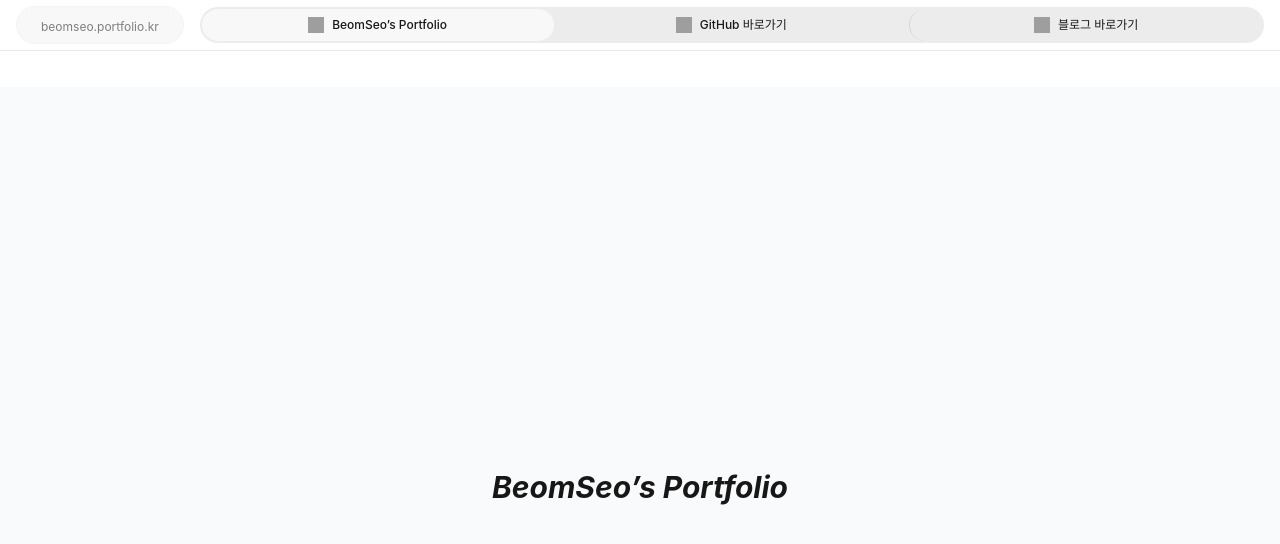
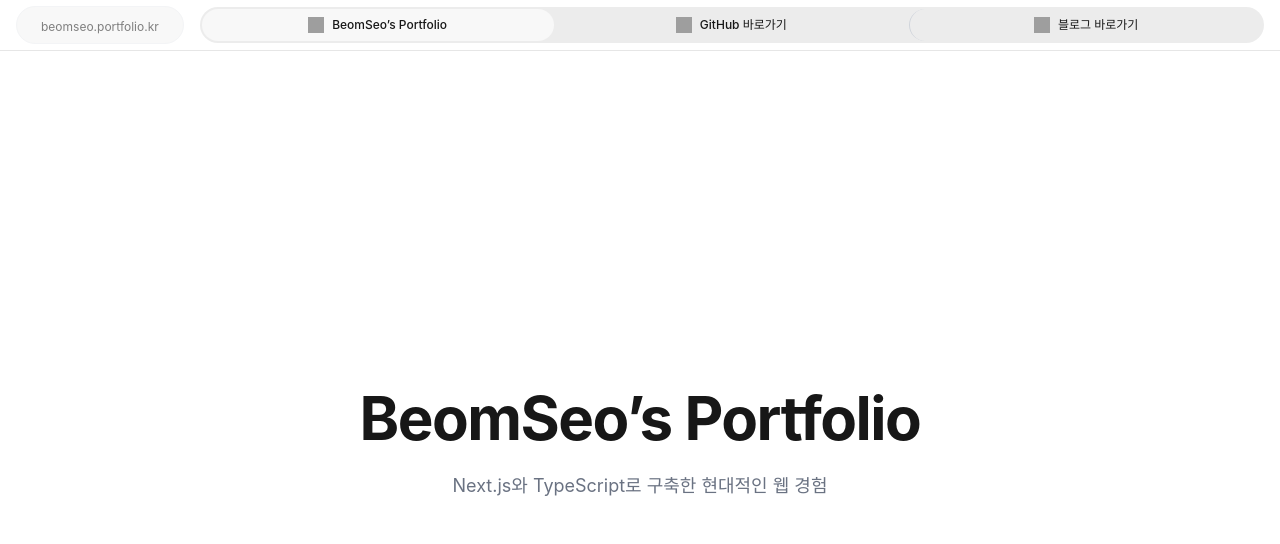
Before and after one commit to BS-Stack-Lab/portfolio-site-2026, a Next.js app: page / in a window 1280 px wide. Shown: the top 544 px of the page. Built offline with nearby package versions, Linux system fonts and the light colour scheme; grey boxes are pictures that could not be loaded.

Commit message:
design: adjust main layout height excluding header

```diff
--- a/app/page.tsx
+++ b/app/page.tsx
@@ -2,12 +2,30 @@ import Header from "@/components/Header";
 
 export default function Home() {
   return (
-    <div className="relative min-h-screen">
+    <div className="relative min-h-screen bg-white">
       <Header />
-      {/* 모바일에서는 하단 네비바 높이(52px) + 하단 패딩(24px) + 여유공간만큼 여백 추가 */}
-      <main className="xl:pt-[87px] pb-[100px] xl:pb-0">
-        <section id="hero" className="flex items-center justify-center min-h-screen bg-gray-50 text-[#171717]">
-          <h1 className="text-2xl xl:text-3xl font-bold italic">BeomSeo’s Portfolio</h1>
+
+      {/* xl:mt-[87px]: 데스크톱 헤더 높이만큼 마진을 주어 컨텐츠가 가려지지 않게 함
+        min-h-[calc(100vh-87px)]: 화면 전체 높이에서 헤더 높이를 뺀 나머지를 최소 높이로 설정
+      */}
+      <main className="xl:mt-[87px] min-h-[calc(100vh-87px)] pb-[76px] xl:pb-0">
+        <section
+          id="hero"
+          className="flex flex-col items-center justify-center w-full min-h-[calc(100vh-87px)]"
+        >
+          <div className="text-center">
+            <h1 className="text-4xl xl:text-6xl font-bold text-[#171717] tracking-tight">
+              BeomSeo’s Portfolio
+            </h1>
+            <p className="mt-6 text-lg text-gray-500">
+              Next.js와 TypeScript로 구축한 현대적인 웹 경험
+            </p>
+          </div>
+        </section>
+
+        {/* 다른 섹션들 (예: About, Projects) */}
+        <section id="about" className="h-screen bg-gray-50">
+          {/* 내용 */}
         </section>
       </main>
     </div>
```
